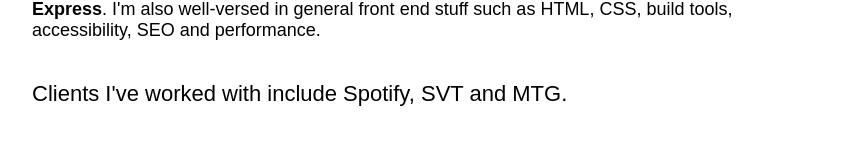
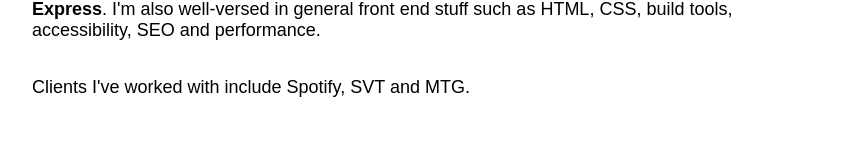
Before and after one commit to sthlmio/web, a Next.js app: page /viktor-kalajo in a window 1280 px wide. Shown: the part 378-526 px from the top of the page, without its empty margins (96-957 px from the left). Built offline with nearby package versions, Linux system fonts and the light colour scheme; a web font is replaced by a local one.

Commit message:
Adding missing class

```diff
--- a/pages/viktor-kalajo.js
+++ b/pages/viktor-kalajo.js
@@ -21,7 +21,7 @@ const ViktorKalajo = () => (
           well-versed in general front end stuff such as HTML, CSS, build tools,
           accessibility, SEO and performance.
         </p>
-        <p>Clients I've worked with include Spotify, SVT and MTG.</p>
+        <p className="text">Clients I've worked with include Spotify, SVT and MTG.</p>
 
         <h3>Next dream gig</h3>
         <p className="text">
```
